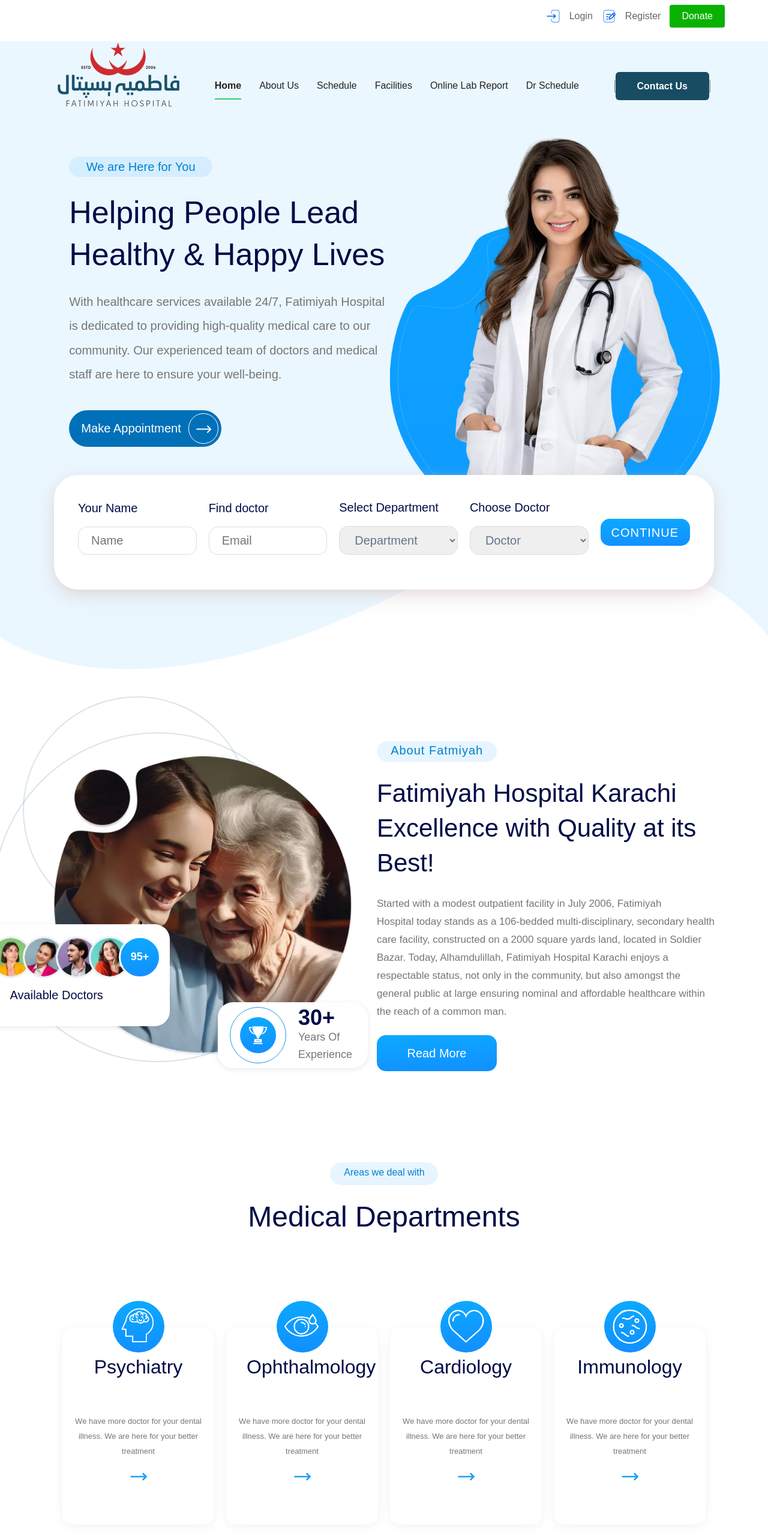
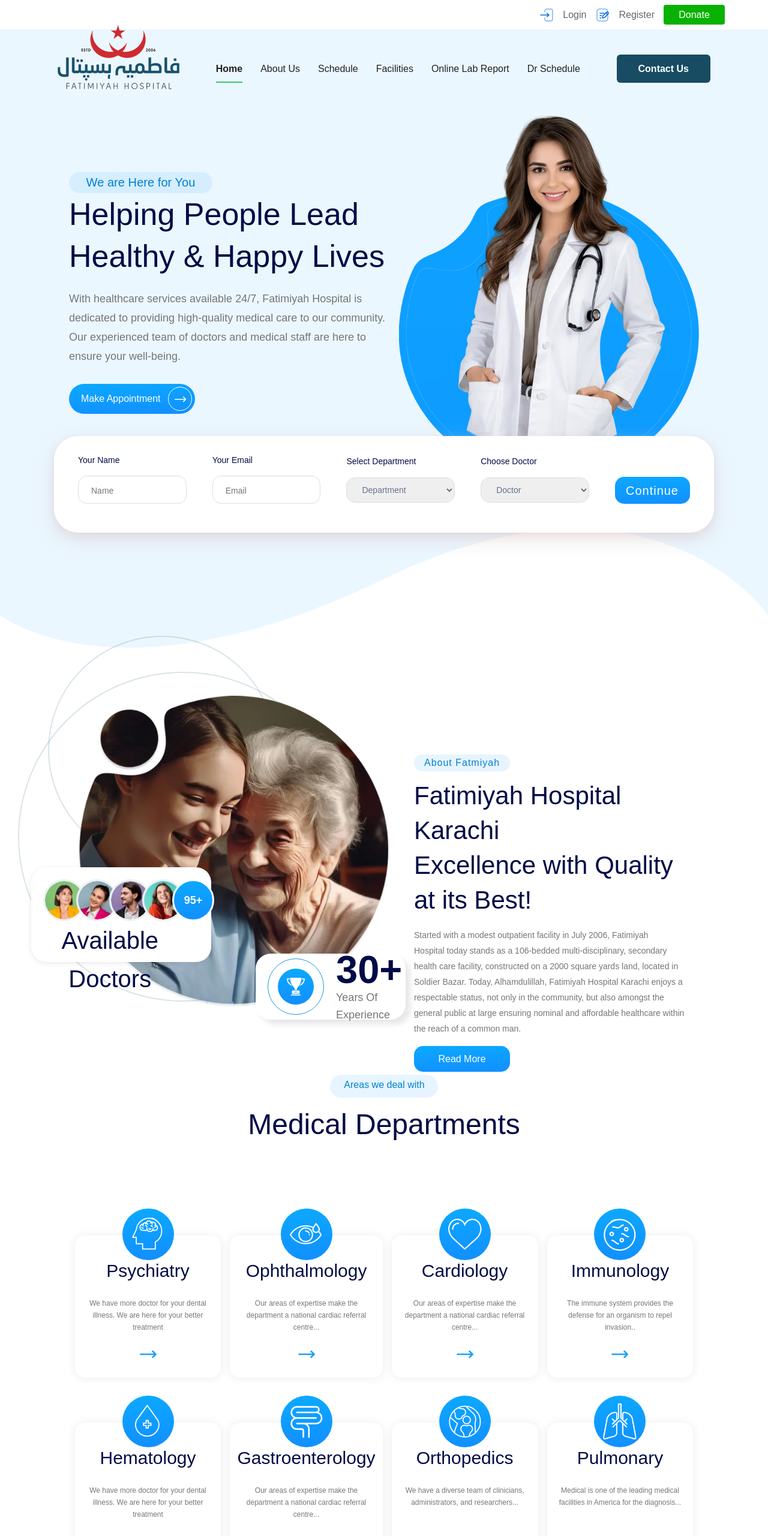
Before and after one commit to Shaheer2145/Fatimiyah_CRM, a Next.js app: page / in a window 1280 px wide. Shown: the top 2561 px of the page at 60% size. Built offline with nearby package versions, Linux system fonts and the light colour scheme; a web font is replaced by a local one.

Commit message:
kaam hogya ha

```diff
--- a/src/app/components/About/AboutDuplicate.module.css
+++ b/src/app/components/About/AboutDuplicate.module.css
@@ -8,7 +8,7 @@
 .container {
     max-width: 1569px;
     margin: 0 auto;
-    padding: 0 48px;
+    padding: 0 40px;
     position: relative;
     z-index: 10;
 }
@@ -87,7 +87,7 @@
 .avatarStack {
     display: flex;
     align-items: center;
-    margin-bottom: 12px;
+    /* margin-bottom: 12px; */
 }
 
 .avatar {
@@ -128,7 +128,7 @@
 }
 
 .cardLabel {
-    font-size: 20px;
+    font-size: 40px;
     font-weight: 400;
 
     width: 222.5px;
@@ -146,7 +146,7 @@
     background: white;
     padding: 24px 32px;
     border-radius: 25px;
-    box-shadow: 0 2px 8px 0 rgba(34, 31, 60, 0.10);
+    box-shadow: 8px 8px 8px 0 rgba(34, 31, 60, 0.10);
 
 
     /* width: 352.75px; */
@@ -185,7 +185,7 @@
 }
 
 .expValue {
-    font-size: 36px;
+    font-size: 65px;
     font-weight: 800;
     color: #000B47;
     line-height: 1;
@@ -203,6 +203,8 @@
     display: flex;
     flex-direction: column;
     gap: 24px;
+    height: 432px;
+
 }
 
 .badge {
@@ -231,6 +233,7 @@
     line-height: 67px;
     font-family: var(--font-katibeh), serif;
     max-width: 880px;
+    width: 100%;
 }
 
 .description {
@@ -238,8 +241,11 @@
     font-weight: 400;
     line-height: 30px;
     color: #767676;
-    max-width: 880px;
+
     font-family: "Poppins", sans-serif;
+    max-width: 879px;
+    width: 100%;
+    height: 145px;
 }
 
 .btn {
@@ -300,71 +306,116 @@
     top: -100px;
 }
 
-/* RESPONSIVE: 1600px (Extra Large Desktop) */
 @media (max-width: 1600px) {
     .container {
-        max-width: 1440px;
+        max-width: 1200px;
+    }
+
+    .section {
+        padding: 80px 0;
+        overflow: visible;
     }
 
     .contentRow {
-        gap: 50px;
+        gap: 40px;
     }
 
     .textContent {
         flex: 1.2;
+        height: 360px;
+        /* Proportional to 432px at 1920px */
+        gap: 15px;
     }
 
     .mainImageWrapper {
-        width: 580px;
-        height: 580px;
+        width: 520px;
+        height: 520px;
     }
 
     .doctorsCard {
         width: 350px;
-        left: -18%;
+        left: -26%;
+        top: 55%;
+    }
+
+    .experienceCard {
+        bottom: -20px;
+        right: -2%;
+        padding: 20px;
+        height: auto;
+        width: auto;
     }
 
     .title {
-        font-size: 46px;
+        font-size: 64px;
+        line-height: 49px;
+        width: 130%;
     }
 
-    .title,
     .description {
-        max-width: 100%;
+        font-size: 14px;
+        /* line-height: 32px; */
+        width: 120%;
+        padding: 4px 0;
     }
 
     .c1 {
         width: 600px;
         height: 600px;
-        left: -100px;
+        left: -30%;
+        /* top: 5px; */
     }
 
     .c2 {
-        width: 400px;
-        height: 400px;
+        width: 420px;
+        height: 420px;
     }
 }
 
 /* RESPONSIVE: 1440px (Large Desktop) */
 @media (max-width: 1440px) {
     .container {
-        max-width: 1200px;
+        max-width: 1100px;
     }
 
     .contentRow {
         gap: 40px;
     }
 
-    .mainImageWrapper {
-        width: 500px;
-        height: 500px;
+    .textContent {
+        height: 324px;
+        gap: 12px;
+    }
+
+    .badge {
+        font-size: 16px;
+        width: 160px;
+        height: 28px;
+        padding: 2px 12px;
+    }
+
+    .title {
+        font-size: 48px;
+        line-height: 54px;
+    }
+
+    .description {
+        font-size: 15px;
+        line-height: 26px;
+    }
+
+    .btn {
+        width: 160px;
+        height: 45px;
+        font-size: 16px;
+        line-height: 43px;
     }
 
     .doctorsCard {
-        width: 320px;
+        width: 300px;
         height: auto;
         padding: 20px;
-        left: -25%;
+        left: -15%;
     }
 
     .experienceCard {
@@ -385,7 +436,7 @@
     .description {
         width: 100%;
         height: auto;
-        font-size: 17px;
+        font-size: 14px;
     }
 
     .c1 {
@@ -404,6 +455,15 @@
 @media (max-width: 1024px) {
     .section {
         padding: 80px 0;
+    }
+
+    .container {
+        max-width: 900px;
+    }
+
+    .textContent {
+        height: auto;
+        gap: 20px;
     }
 
     .contentRow {
@@ -564,7 +624,8 @@
         height: 280px;
         top: -20px;
     }
-    .btn{
+
+    .btn {
         font-size: 16px;
         height: 50px;
         width: 140px;
@@ -658,7 +719,8 @@
         top: 0;
         left: 10px;
     }
-    .btn{
+
+    .btn {
         font-size: 12px;
         height: 50px;
         width: 120px;
--- a/src/app/components/Header/Header.js
+++ b/src/app/components/Header/Header.js
@@ -166,7 +166,7 @@ const Header = () => {
                         </ul>
                     </nav>
                     <div className={styles.desktopOnlyContact}>
-                        <button> <Link href={"/contact"} className={styles.contactBtnNav}>Contact Us</Link></button>
+                        <Link href={"/contact"} className={styles.contactBtnNav}>Contact Us</Link>
                     </div>
                 </div>
             </div>
--- a/src/app/components/Header/Header.module.css
+++ b/src/app/components/Header/Header.module.css
@@ -1,12 +1,8 @@
 .header {
     width: 100%;
-
     background: #fff;
-
-    /* box-shadow: 0 2px 10px rgba(0, 0, 0, 0.05); */
-    position: sticky;
-    top: 0;
-    z-index: 1000;
+    position: relative;
+    z-index: 10;
 }
 
 /* Top Bar */
@@ -14,11 +10,12 @@
     width: 100%;
     padding: 8px 40px;
     font-size: 14px;
-    height: 100%;
     background-color: #fff;
+    /* Ensure visibility when sticky */
     max-width: 1920px;
     margin: 0 auto;
-    height: 69px;
+    /* height: 69px; */
+    position: relative;
 }
 
 .topBarContent {
@@ -37,17 +34,19 @@
     color: #666;
     font-weight: 500;
 }
-.login{
+
+.login {
     /* border: 2px solid red; */
     font-size: 16px;
-    font-family: "Poppins",sans-serif;
+    font-family: "Poppins", sans-serif;
     font-weight: 400;
 }
 
 .donateBtn {
-
+    height: 33px;
+    width: 102px;
     border-radius: 6px;
-    font-family: 'Poppins',sans-serif;
+    font-family: 'Poppins', sans-serif;
     background: #09B200;
     color: #fff;
     padding: 6px 20px;
@@ -55,6 +54,9 @@
     font-size: 16px;
     font-weight: 500;
     border: none;
+    display: flex;
+    justify-content: center;
+    align-items: center;
     transition: background-color 0.3s ease;
 }
 
@@ -64,16 +66,17 @@
 
 /* Navbar */
 .navbar {
-
-    position: relative;
+    position: sticky;
     display: flex;
     justify-content: center;
     align-items: center;
     /* border-bottom: 1px solid #eee; */
-    padding: 32px 64px 30px 64px;
+    padding: 0px 64px 0px 64px;
     background-color: #EBF7FF;
+    height: 131px;
+    max-width: 1920px;
+}
 
-}
 
 .navContent {
     display: flex;
@@ -96,6 +99,8 @@
     display: none;
     cursor: pointer;
     z-index: 1100;
+    border: none;
+    outline: none;
 }
 
 .nav {
@@ -147,7 +152,9 @@
     font-weight: 700;
     font-size: 16px;
     gap: 10px;
-    font-family: 'Poppins',sans-serif;
+    border: none;
+    outline: none;
+    font-family: 'Poppins', sans-serif;
     transition: background-color 0.3s ease;
 }
 
@@ -206,7 +213,8 @@
         padding: 0 40px;
         max-width: 1520px;
     }
-    .topBarContent{
+
+    .topBarContent {
         padding: 10px 60px;
     }
 
@@ -216,6 +224,8 @@
 
     .desktopOnlyContact {
         display: block;
+        border: none;
+        outline: none;
     }
 }
 
@@ -240,10 +250,11 @@
 /* RESPONSIVE: 1024px (Laptop/Large Tablet) */
 @media (max-width: 1024px) {
 
-    .topBarContent{
+    .topBarContent {
         padding: 0 24px;
     }
-    .navContent{
+
+    .navContent {
         padding: 0;
     }
 
@@ -368,13 +379,16 @@
     .mobileNavOpen .navLinks {
         gap: 20px;
     }
-    .login{
+
+    .login {
         font-size: 12px;
     }
-    .topLinks{
+
+    .topLinks {
         padding: 0 30px;
     }
-    .donateBtn{
+
+    .donateBtn {
         font-size: 12px;
     }
 }
@@ -411,7 +425,8 @@
     .mobileNavOpen .navLinks {
         gap: 16px;
     }
-    .topBarContent{
+
+    .topBarContent {
         padding: 0;
     }
 }
--- a/src/app/components/Hero/HeroDuplicate.js
+++ b/src/app/components/Hero/HeroDuplicate.js
@@ -68,7 +68,7 @@ const HeroDuplicate = () => {
                         </div>
 
                         <div className={styles.formGroup}>
-                            <label className={styles.label}>Find doctor</label>
+                            <label className={styles.label}>Your Email</label>
                             <input type="text" placeholder="Email" className={styles.input} />
                         </div>
 
--- a/src/app/components/Hero/HeroDuplicate.module.css
+++ b/src/app/components/Hero/HeroDuplicate.module.css
@@ -18,7 +18,6 @@
     padding: 0 40px;
     position: relative;
     z-index: 10;
-
 }
 
 .contentRow {
@@ -30,12 +29,12 @@
 }
 
 .textContent {
-    /* flex: 1;  */
+
 
     padding: 9.85px 0 8.97px 35.181px;
     height: 495.112px;
     width: 775px;
-    margin-bottom: 10%;
+    /* margin-bottom: 10%; */
 }
 
 .badge {
@@ -44,7 +43,6 @@
     font-weight: 400;
     font-size: 20.147px;
     line-height: 24.176px;
-    margin-bottom: 24px;
     display: flex;
     width: 238.631px;
     height: 34.25px;
@@ -81,7 +79,7 @@
 .primaryBtn {
     outline: none;
     border-radius: 40.294px;
-    background: #0070B9;
+    background: linear-gradient(357deg, #1e63ff 0%, #187cff 0%, #128fff 0%, #0ca9ff 100%, #06c2ff 100%, #00dbff 100%);
     color: white;
     padding: 16px 0px 16px 20px;
     font-weight: 500;
@@ -148,7 +146,7 @@
 .formContainer {
 
     width: 1490px;
-    height: 191px;
+    height: 197px;
 
     background: #ffffff;
     border-radius: 40px;
@@ -160,7 +158,7 @@
     align-items: center;
 
     position: absolute;
-    bottom: 1px;
+    bottom: -10%;
     left: 50%;
     transform: translateX(-50%);
 
@@ -174,7 +172,7 @@
     display: flex;
     align-items: center;
     justify-content: center;
-    gap: 20px;
+    gap: 43px;
     width: 100%;
     max-width: 1370px;
     position: absolute;
@@ -206,7 +204,7 @@
     width: 100%;
     border-radius: 15px;
     border: 1px solid #DDD;
-    font-family: 'Poppins',sans-serif;
+    font-family: 'Poppins', sans-serif;
 }
 
 .input::placeholder {
@@ -217,7 +215,6 @@
 
 
 .searchBtn {
-
     color: white;
     padding: 12px 19px 10px 18px;
     border-radius: 15px;
@@ -226,53 +223,114 @@
     font-size: 20px;
     border: none;
     cursor: pointer;
-    text-transform: uppercase;
     letter-spacing: 1px;
     font-family: 'Poppins', sans-serif;
     display: flex;
     align-items: center;
     justify-content: center;
+    margin-top: 20px;
 }
 
-/* RESPONSIVE: 1700px (Extra Large Desktop) */
 @media (max-width: 1600px) {
     .hero {
-        padding: 0 64px;
+        padding: 0 80px;
+        height: auto;
+        min-height: 1000px;
     }
 
     .container {
-        max-width: 1440px;
+        max-width: 1200px;
         margin: 0 auto;
-        padding: 0 40px;
+        padding: 0;
+    }
+
+    .contentRow {
+        width: 100%;
+        margin: 0 auto;
+    }
+
+    .formContainer {
+        width: 1150px;
+        bottom: -12%;
+        height: 161px;
+    }
+
+    .textContent {
+        width: 50%;
+        padding-left: 0px;
+        height: auto;
 
     }
 
+    .title {
+        font-size: 72px;
+        line-height: 84px;
+        width: auto;
+        height: auto;
+        margin-bottom: 20px;
+    }
 
+    .description {
+        font-size: 18px;
+        line-height: 32px;
+        margin-bottom: 30px;
+    }
 
-    .formContainer {
-        width: 1400px;
-        bottom: -20px;
+    .heroImage {
+        width: 100%;
+        max-width: 550px;
+        height: auto;
     }
 
     .searchBar {
         padding: 20px 40px;
+    }
+
+    .label,
+    .input::placeholder,
+    .select {
+        font-size: 16px;
+    }
+
+    .primaryBtn {
+        font-size: 16px;
+        height: 50px;
+    }
+
+    .arrowBox {
+        height: 40px;
+        width: 40px;
+        padding: 10px;
+
+    }
+
+    .arrowBox svg {
+        width: 20px;
+        height: 20px;
     }
 }
 
 /* RESPONSIVE: 1440px (Large Desktop) */
 @media (max-width: 1440px) {
     .hero {
-        padding: 0 40px;
+        padding: 0 60px;
         height: auto;
         min-height: 900px;
     }
 
     .container {
-        max-width: 1300px;
+        max-width: 1100px;
+        margin: 0 auto;
+        padding: 0;
+    }
+
+    .contentRow {
+        width: 100%;
+        margin: 0 auto;
     }
 
     .textContent {
-        width: 600px;
+        width: 50%;
     }
 
     .title {
@@ -283,14 +341,16 @@
     }
 
     .heroImage {
-        width: 550px;
+        width: 100%;
+        max-width: 500px;
         height: auto;
     }
 
     .formContainer {
-        width: 1100px;
-        padding: 40px;
-        bottom: -90px;
+        width: 100%;
+        padding: 0px;
+        height: 161px;
+        bottom: -15%;
     }
 
     .formGroup {
@@ -300,22 +360,34 @@
     .searchBar {
         padding: 20px 40px;
     }
+
+    .label,
+    .input::placeholder,
+    .select {
+        font-size: 14px;
+    }
 }
 
 /* RESPONSIVE: 1024px (Laptop/Large Tablet) */
 @media (max-width: 1024px) {
     .hero {
-        padding: 0 20px;
+        padding: 0 40px;
         min-height: 800px;
         margin-bottom: 30%;
     }
 
+    .container {
+        max-width: 900px;
+        margin: 0 auto;
+    }
+
     .contentRow {
+        width: 100%;
         gap: 40px;
     }
 
     .textContent {
-        width: 500px;
+        width: 50%;
     }
 
     .title {
@@ -329,15 +401,16 @@
     }
 
     .heroImage {
-        width: 450px;
+        width: 100%;
+        max-width: 400px;
     }
 
     .formContainer {
-        width: 90%;
+        width: 100%;
         height: auto;
         /* padding: 30px; */
-        flex-wrap: wrap;
-        bottom: -60%
+        /* flex-wrap: wrap; */
+        bottom: -70%
     }
 
     .searchBar {
@@ -346,12 +419,16 @@
         justify-content: center;
         width: 100%;
         max-width: none;
-        padding: 0;
+        padding: 20px;
     }
 
     .formGroup {
         width: 45%;
         flex: none;
+    }
+
+    .searchBtn {
+        font-size: 16px;
     }
 }
 
@@ -434,10 +511,12 @@
     }
 
     .select,
-    .input,.input::placeholder {
+    .input,
+    .input::placeholder {
         font-size: 12px;
     }
-    .searchBtn{
+
+    .searchBtn {
         font-size: 12px;
     }
 }
@@ -466,17 +545,20 @@
     .primaryBtn {
         font-size: 18px;
     }
-    .input{
+
+    .input {
         height: 30px !important;
         padding: 10px 12px;
     }
-    .select{
+
+    .select {
         padding: 10px 8px;
         height: 40px;
         font-size: 12px;
 
     }
-    .label{
+
+    .label {
         font-size: 12px;
     }
 
@@ -532,8 +614,6 @@
         bottom: 70px !important;
     }
 
-    .searchBar {}
-
     .searchBtn {
         font-size: 18px;
         padding: 10px;
--- a/src/app/components/Medical/MedicalDepartmentsDuplicate.js
+++ b/src/app/components/Medical/MedicalDepartmentsDuplicate.js
@@ -15,13 +15,13 @@ import Image from 'next/image';
 
 const departments = [
     { name: 'Psychiatry', icon: pyscho, desc: 'We have more doctor for your dental illness. We are here for your better treatment' },
-    { name: 'Ophthalmology', icon: eye, desc: 'We have more doctor for your dental illness. We are here for your better treatment' },
-    { name: 'Cardiology', icon: heart, desc: 'We have more doctor for your dental illness. We are here for your better treatment' },
-    { name: 'Immunology', icon: shield, desc: 'We have more doctor for your dental illness. We are here for your better treatment' },
+    { name: 'Ophthalmology', icon: eye, desc: 'Our areas of expertise make the department a national cardiac referral centre...' },
+    { name: 'Cardiology', icon: heart, desc: 'Our areas of expertise make the department a national cardiac referral centre...' },
+    { name: 'Immunology', icon: shield, desc: 'The immune system provides the defense for an organism to repel invasion..' },
     { name: 'Hematology', icon: flask, desc: 'We have more doctor for your dental illness. We are here for your better treatment' },
-    { name: 'Gastroenterology', icon: activity, desc: 'We have more doctor for your dental illness. We are here for your better treatment' },
-    { name: 'Orthopedics', icon: stethoscope, desc: 'We have more doctor for your dental illness. We are here for your better treatment' },
-    { name: 'Pulmonary', icon: microscope, desc: 'We have more doctor for your dental illness. We are here for your better treatment' },
+    { name: 'Gastroenterology', icon: activity, desc: 'Our areas of expertise make the department a national cardiac referral centre...' },
+    { name: 'Orthopedics', icon: stethoscope, desc: 'We have a diverse team of clinicians, administrators, and researchers...' },
+    { name: 'Pulmonary', icon: microscope, desc: 'Medical is one of the leading medical facilities in America for the diagnosis...' },
 ];
 
 const MedicalDepartmentsDuplicate = () => {
@@ -44,7 +44,7 @@ const MedicalDepartmentsDuplicate = () => {
                             className={styles.card}
                         >
                             <div className={styles.iconWrapper}>
-                                <Image src={dept.icon} alt={dept.name} width={60} height={60} />
+                                <Image src={dept.icon} alt={dept.name} width={56} height={56} />
                             </div>
                             <h3 className={styles.cardTitle}>{dept.name}</h3>
                             <p className={styles.cardDesc}>{dept.desc}</p>
--- a/src/app/components/Medical/MedicalDepartmentsDuplicate.module.css
+++ b/src/app/components/Medical/MedicalDepartmentsDuplicate.module.css
@@ -37,7 +37,6 @@
     font-weight: 400;
     font-family: "Poppins", sans-serif;
     line-height: 24px;
-    margin-bottom: 8px;
     display: block;
     padding: 5px 8px 5px 9px;
     border-radius: 20px;
@@ -68,6 +67,7 @@
     /* width: 100%; */
     /* overflow: hidden; */
     /* height:74px */
+
 }
 
 .card {
@@ -75,7 +75,8 @@
     background: white;
     padding: 50px 30px 30px;
     border-radius: 16.663px;
-    box-shadow: 0 3.333px 18.329px 0 rgba(0, 0, 0, 0.05);
+    box-shadow: 0 1px 16px 0 rgba(0, 0, 0, 0.08);
+    /* All-around shadow */
     text-align: center;
     transition: all 0.4s;
     box-sizing: border-box;
@@ -157,18 +158,65 @@
 /* 1. 1520px Breakpoint */
 @media (max-width: 1600px) {
     .container {
-        padding: 0 40px;
+        max-width: 1260px;
+        /* padding: 0 40px; */
+        gap: 34px;
+        padding: 0 3%;
     }
 
     .grid {
         gap: 20px;
+        margin-top: 50px;
     }
 
-    /* Refined card width for 1520px to fit 4 columns */
     .card {
         width: 100%;
-        max-width: 335px;
-        padding: 40px 20px 20px;
+        max-width: 300px;
+        height: auto;
+        /* min-height: 280px; */
+        padding: 40px 15px 20px;
+    }
+
+    .subTitle {
+        font-size: 16px;
+        width: 180px;
+    }
+
+    .title {
+        font-size: 64px;
+    }
+
+    .cardTitle {
+        font-size: 36px;
+        height: auto;
+    }
+
+    .cardDesc {
+        font-size: 12px;
+        line-height: 22px;
+        height: 66px;
+        /* 3 lines at 22px */
+        width: 100%;
+    }
+
+
+}
+
+/* 2. 1440px Breakpoint */
+@media (max-width: 1440px) {
+    .container {
+        max-width: 1100px;
+        margin: 0 auto;
+    }
+
+    .grid {
+        grid-template-columns: repeat(4, 1fr);
+        gap: 15px;
+    }
+
+    .card {
+        max-width: 100%;
+        padding: 35px 12px 15px;
     }
 
     .subTitle {
@@ -181,23 +229,34 @@
     }
 
     .cardTitle {
-        font-size: 32px;
+        font-size: 30px;
+        height: auto;
+        width: 100%;
     }
 
     .cardDesc {
-        font-size: 13px;
+        font-size: 12px;
+        line-height: 20px;
+        height: 60px;
+        /* 3 lines at 20px */
         width: 100%;
     }
 }
 
-/* 2. 1440px Breakpoint */
-@media (max-width: 1440px) {
-    .grid {
-        grid-template-columns: repeat(4, 1fr);
+/* 3. 1024px Breakpoint */
+@media (max-width: 1024px) {
+    .container {
+        max-width: 900px;
     }
 
-    .container {
-        margin: 0 auto;
+    .grid {
+        grid-template-columns: repeat(2, 1fr);
+        gap: 40px;
+    }
+
+    .card {
+        max-width: 100%;
+        height: auto;
     }
 
     .subTitle {
@@ -210,36 +269,11 @@
     }
 
     .cardTitle {
-        font-size: 32px;
+        font-size: 28px;
     }
 
     .cardDesc {
-        font-size: 13px;
-        width: 100%;
-    }
-}
-
-/* 3. 1024px Breakpoint */
-@media (max-width: 1024px) {
-    .grid {
-        grid-template-columns: repeat(2, 1fr);
-    }
-
-    .subTitle {
-        font-size: 16px;
-        width: 180px;
-    }
-
-    .title {
-        font-size: 48px;
-    }
-
-    .cardTitle {
-        font-size: 32px;
-    }
-
-    .cardDesc {
-        font-size: 13px;
+        font-size: 11px;
         width: 100%;
     }
 }
@@ -271,6 +305,7 @@
         font-size: 13px;
         width: 100%;
     }
+
     .grid {
         grid-template-columns: 2fr !important;
     }
```
Also changed, not shown: src/app/components/Footer/FooterDuplicate.module.css (+68 -4 lines), src/app/components/News/NewsDuplicate.module.css (+64 -16 lines), src/app/components/Services/ServicesDuplicate.module.css (+43 -11 lines).
